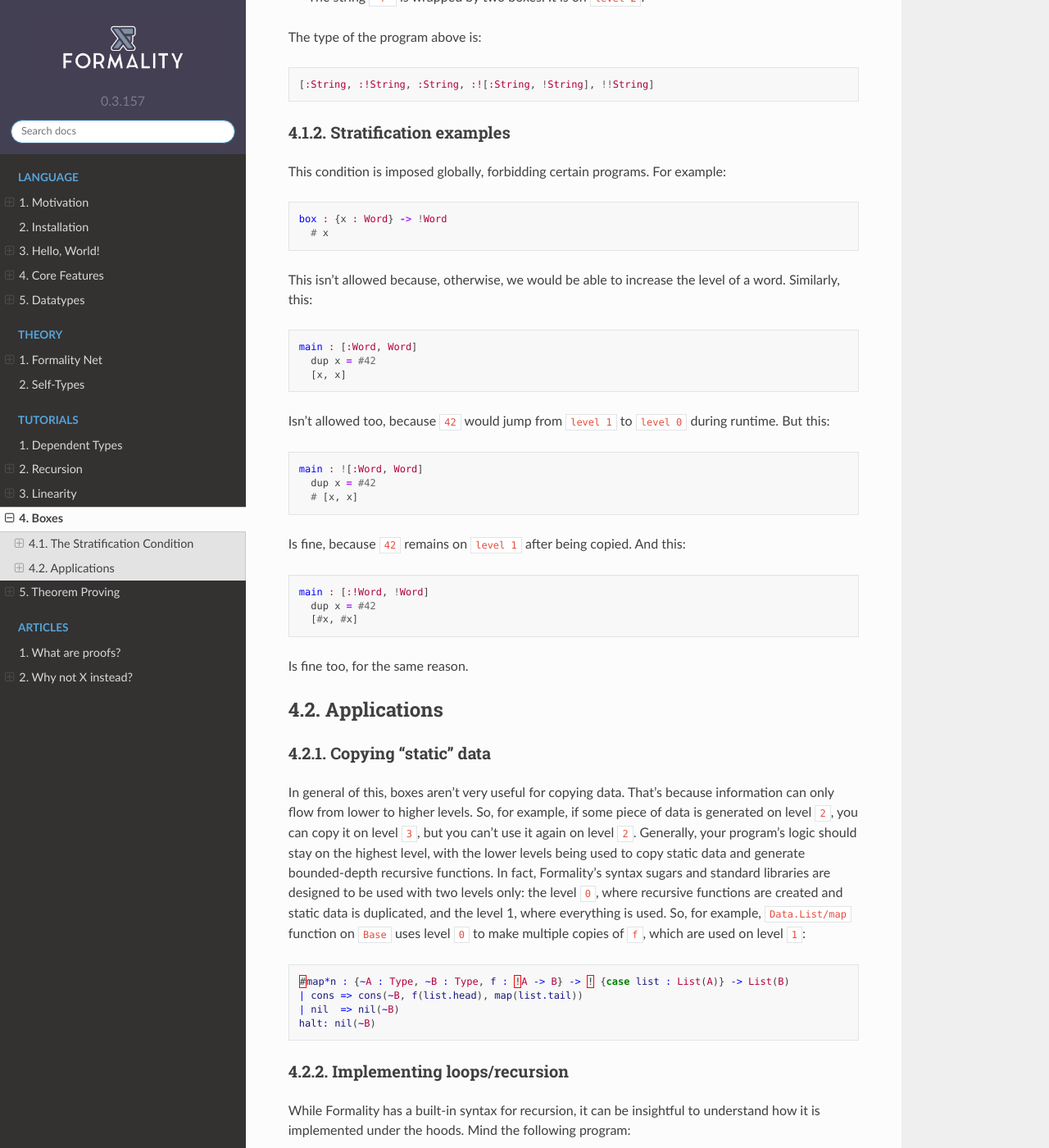
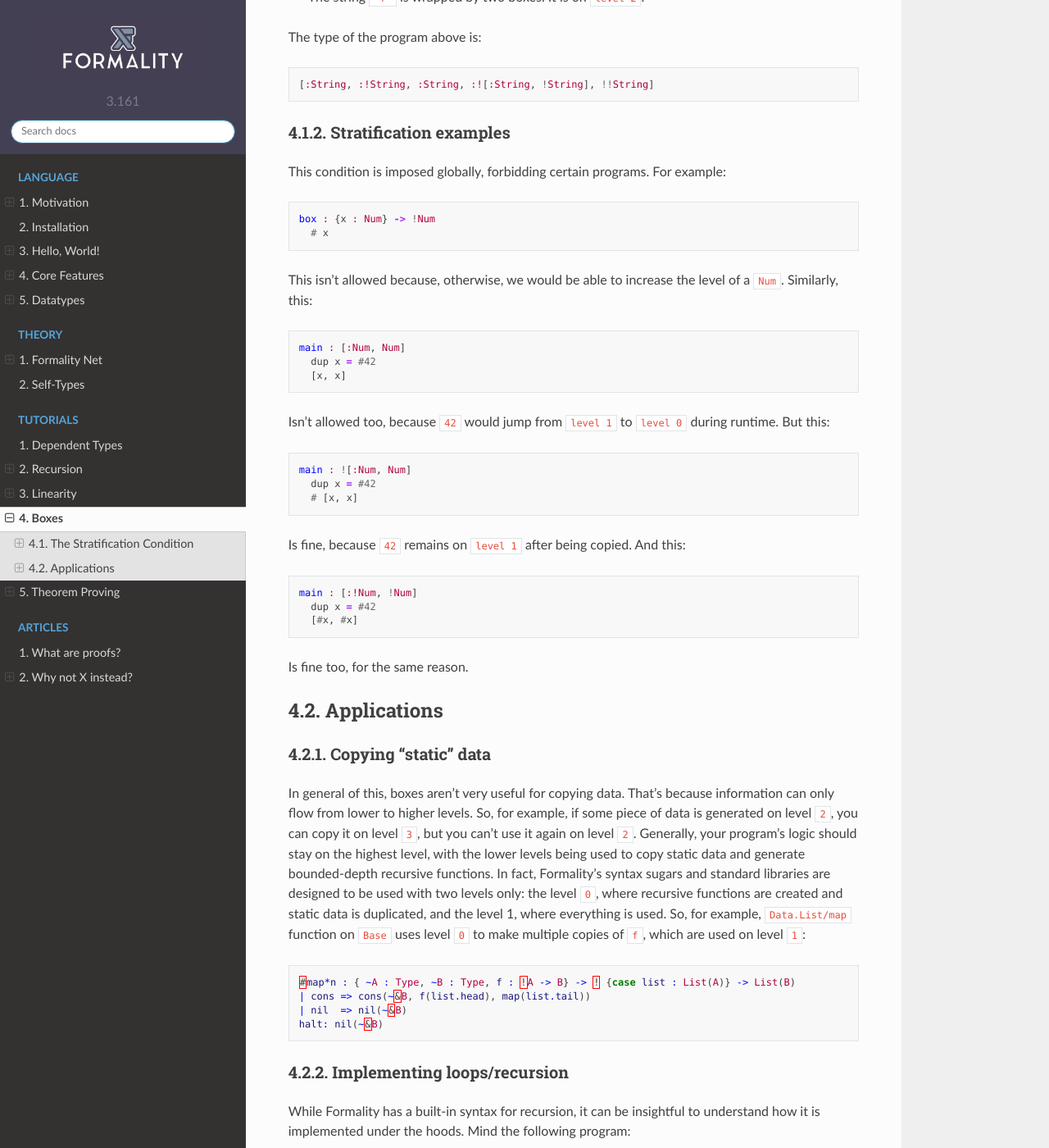
Before and after one commit to Soonad/docs.formality-lang.org, a Sphinx documentation site: the page built from docs/source/tutorials/4.Boxes.md, in a window 1280 px wide and 1400 px high, scrolled down 1229 px. Shown: the whole window at 82% size. Built offline with Sphinx 7.4.7 and the Read the Docs theme 2.0.0, drawn with Linux system fonts in a browser that asks for light colours; pages that are not in the unit, such as notebooks, are missing from menus; some of the changed text lies outside the part shown.

Commit message:
Updates to v.3.161

````diff
--- a/docs/source/conf.py
+++ b/docs/source/conf.py
@@ -24,9 +24,9 @@ copyright = u'2019, Ethereum Foundation and Sunshine Cybernetics'
 author = u'Sunshine Cybernetics'
 
 # The short X.Y version
-version = u'0.3.157'
+version = u'3.161'
 # The full version, including alpha/beta/rc tags
-release = u'0.3.157'
+release = u'0.3.161'
 
 
 # -- General configuration ---------------------------------------------------
--- a/docs/source/tutorials/4.Boxes.md
+++ b/docs/source/tutorials/4.Boxes.md
@@ -59,14 +59,14 @@ The type of the program above is:
 This condition is imposed globally, forbidding certain programs. For example:
 
 ```haskell
-box : {x : Word} -> !Word
+box : {x : Num} -> !Num
   # x
 ```
 
-This isn't allowed because, otherwise, we would be able to increase the level of a word. Similarly, this:
+This isn't allowed because, otherwise, we would be able to increase the level of a `Num`. Similarly, this:
 
 ```haskell
-main : [:Word, Word]
+main : [:Num, Num]
   dup x = #42
   [x, x]
 ```
@@ -74,7 +74,7 @@ main : [:Word, Word]
 Isn't allowed too, because `42` would jump from `level 1` to `level 0` during runtime. But this:
 
 ```haskell
-main : ![:Word, Word]
+main : ![:Num, Num]
   dup x = #42
   # [x, x]
 ```
@@ -82,7 +82,7 @@ main : ![:Word, Word]
 Is fine, because `42` remains on `level 1` after being copied. And this:
 
 ```haskell
-main : [:!Word, !Word]
+main : [:!Num, !Num]
   dup x = #42
   [#x, #x]
 ```
@@ -96,10 +96,10 @@ Is fine too, for the same reason.
 In general of this, boxes aren't very useful for copying data. That's because information can only flow from lower to higher levels. So, for example, if some piece of data is generated on level `2`, you can copy it on level `3`, but you can't use it again on level `2`. Generally, your program's logic should stay on the highest level, with the lower levels being used to copy static data and generate bounded-depth recursive functions. In fact, Formality's syntax sugars and standard libraries are designed to be used with two levels only: the level `0`, where recursive functions are created and static data is duplicated, and the level 1, where everything is used. So, for example, `Data.List/map` function on `Base` uses level `0` to make multiple copies of `f`, which are used on level `1`:
 
 ```elm
-#map*n : {~A : Type, ~B : Type, f : !A -> B} -> ! {case list : List(A)} -> List(B)
-| cons => cons(~B, f(list.head), map(list.tail))
-| nil  => nil(~B)
-halt: nil(~B)
+#map*n : { ~A : Type, ~B : Type, f : !A -> B} -> ! {case list : List(A)} -> List(B)
+| cons => cons(~&B, f(list.head), map(list.tail))
+| nil  => nil(~&B)
+halt: nil(~&B)
 ```
 
 ### Implementing loops/recursion
@@ -112,8 +112,8 @@ ten_times : {~T : Type, f : !{x : T} -> T, x : !T} -> !T
   dup x = x
   # f(f(f(f(f(f(f(f(f(f(x))))))))))
 
-main : !Word
-  ten_times(~Word, #{x} x .+. 2, #0)
+main : !Num
+  ten_times(~Num, #{x} x .+. 2, #0)
 ```
 
 Here, we define a function, `ten_times`, which takes a function, `f`, creates 10 copies of it, and applies to an argument, `x`. As a result, we're able to repeat the `+ 2` operation 10 times, adding `20` to `0`. This same technique can be used to implement bounded recursion. For example, here:
@@ -124,7 +124,7 @@ ten_times : {~T : Type, f : !{x : T} -> T, x : !T} -> !T
   dup x = x
   # f(f(f(f(f(f(f(f(f(f(x))))))))))
 
-fact : !{n : Word} -> Word
+fact : !{n : Num} -> Num
   let call = {rec, i}
     cpy i = i
     if i .==. 0:
@@ -133,17 +133,17 @@ fact : !{n : Word} -> Word
       (i .*. rec(i .-. 1))
   let halt = {i}
     0
-  ten_times(~{x : Word} -> Word, #call, #halt)
+  ten_times(~{x : Num} -> Num, #call, #halt)
 
-main : !Word
+main : !Num
   dup fact = fact
   # fact(6)
 ```
 
-We "emulate" a recursive function by using `ten_times` to "build" the recursion tree of "fact" up to 10 layers deep. As such, it only works for inputs up to 10; after that, it hits the "halt" case and returns 0. The good thing about this way of doing recursion is that we're not limited to recurse on structurally smaller arguments. The bad thing is that it is a little bit verbose, requiring an explicit bound, and a halting case for when the function "runs out of gas". Moreover, since we used `ten_times` to make the function, it comes inside a box, on `level 1`. In other words, it is impossible to use it on `level 0`! Instead, we must use the `level 0` to unbox it (with a `dup`), and then use it on `level 1`. As usual, you could simplify it with a boxed definition:
+We "emulate" a recursive function by using `ten_times` to "build" the recursion tree of "fact" up to 10 layers deep. As such, it only works for inputs up to 10; after that, it hits the "halt" case and returns 0. The good thing about this way of doing recursion is that we're not limited to recurse on structurally smaller arguments. The bad thing is that it is a little bit verbose, requiring an explicit bound, and a halting case for when the function "runs out of gas". Moreover, since we used `ten_times` to make the function, it comes inside a box, on `level 1`. In other Nums, it is impossible to use it on `level 0`! Instead, we must use the `level 0` to unbox it (with a `dup`), and then use it on `level 1`. As usual, you could simplify it with a boxed definition:
 
 ```elm
-#main : !Word
+#main : !Num
   ($fact)(6)
 ```
 
@@ -156,7 +156,7 @@ Formality's recursion syntax builds a similar program, except:
 So, for example, when you write:
 
 ```elm
-#fact*N : ! {i : Word} -> Word
+#fact*N : ! {i : Num} -> Num
   if i .==. 0:
     1
   else:
@@ -164,4 +164,4 @@ So, for example, when you write:
 halt: 0
 ```
 
-It gives you a `fact : {N : Ind} -> !{n : Word} -> Word`, instead of a `fact : !{n : Word} -> Word`. You can call it inside a boxed definition with `($fact*MAX_CALLS)(x)`.
+It gives you a `fact : {N : Ind} -> !{n : Num} -> Num`, instead of a `fact : !{n : Num} -> Num`. You can call it inside a boxed definition with `($fact*MAX_CALLS)(x)`.
````
Also changed, not shown: docs/source/tutorials/1.Dependent-Types.md (+14 -12 lines), docs/source/tutorials/3.Linearity.md (+12 -12 lines), docs/source/tutorials/5.Theorem-Proving.md (+14 -17 lines).
